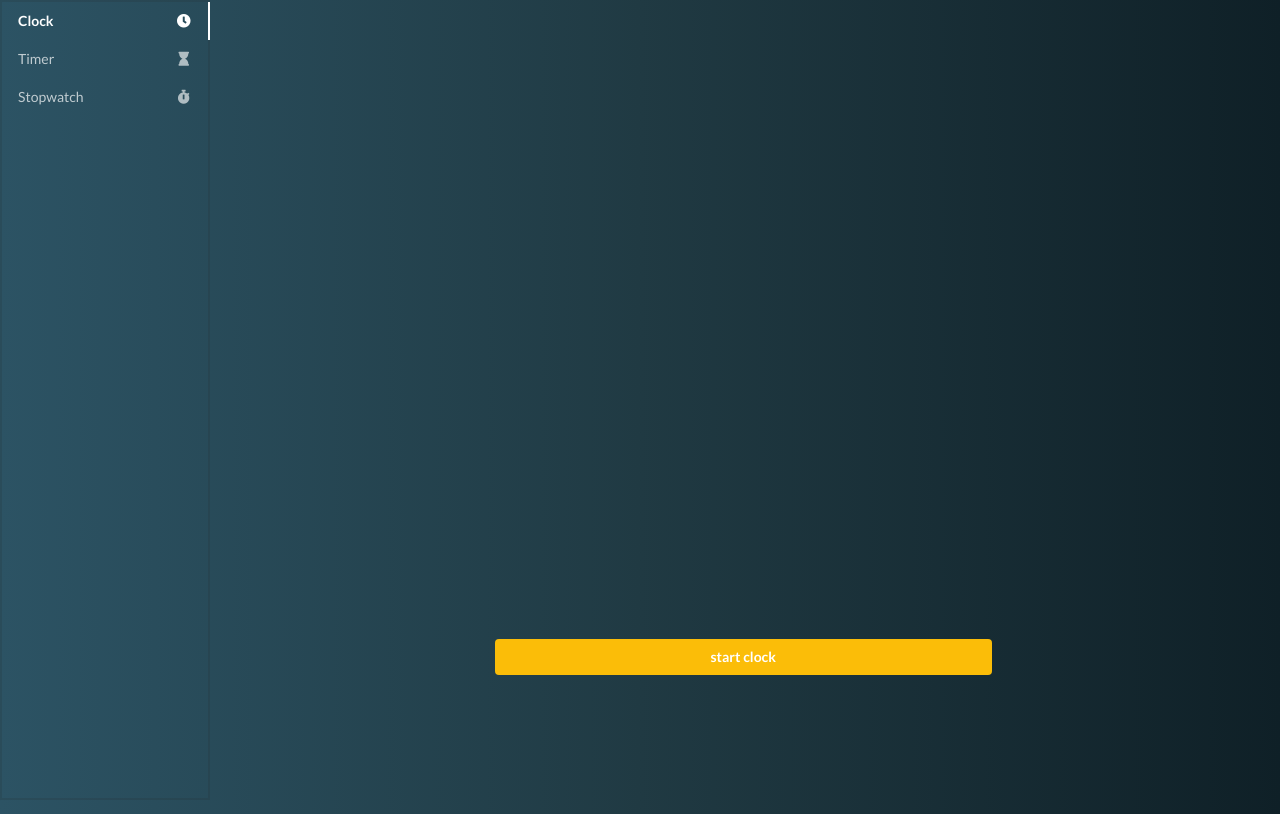
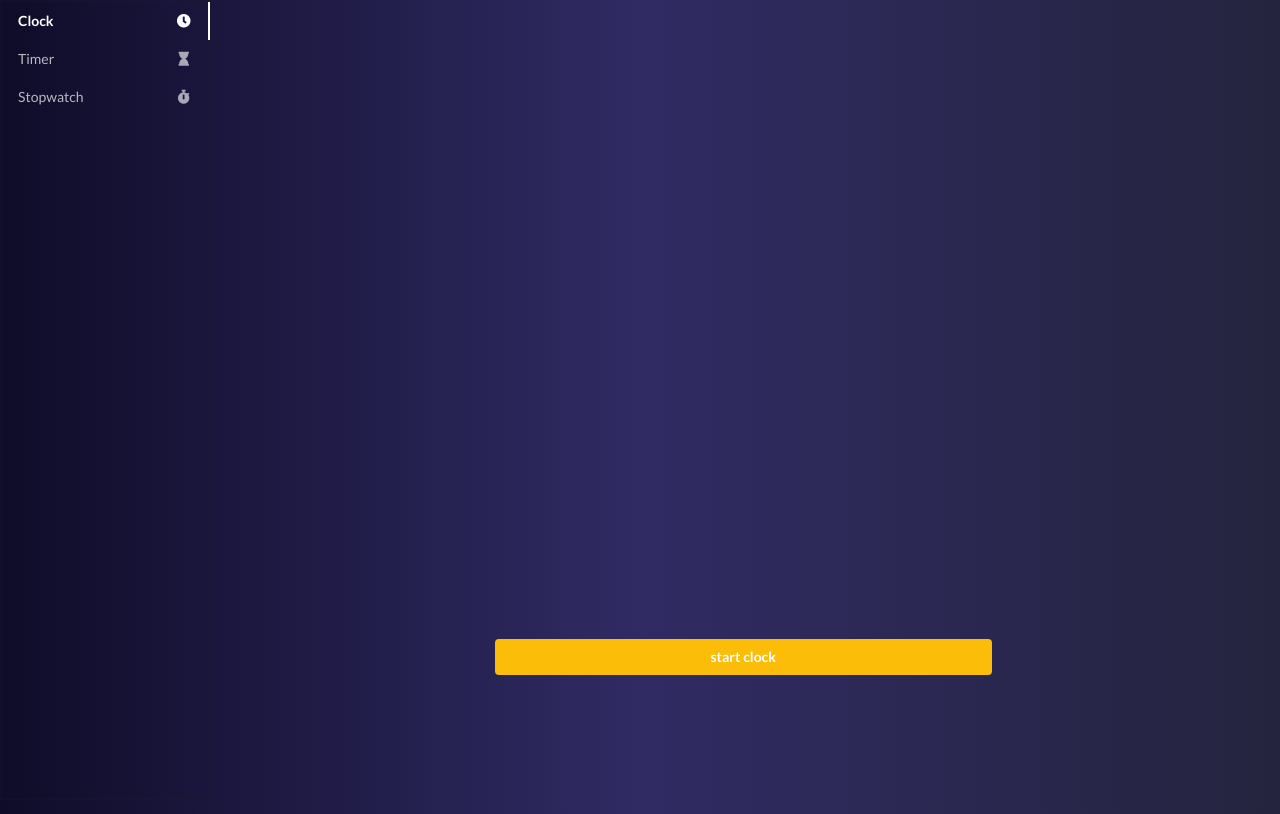
Before and after one commit to malekeym/Clock, a React (Create React App) app: page / in a window 1280 px wide. Built offline with nearby package versions, Linux system fonts and the light colour scheme.

Commit message:
change gradient

```diff
--- a/src/index.css
+++ b/src/index.css
@@ -5,9 +5,10 @@ body {
     sans-serif;
   -webkit-font-smoothing: antialiased;
   -moz-osx-font-smoothing: grayscale;
-    background: #0F2027;  /* fallback for old browsers */
-    background: linear-gradient(to right, #2C5364, #203A43, #0F2027); /* W3C, IE 10+/ Edge, Firefox 16+, Chrome 26+, Opera 12+, Safari 7+ */
-}
+  background: #0f0c29;  /* fallback for old browsers */
+  background: -webkit-linear-gradient(to left, #24243e, #302b63, #0f0c29);  /* Chrome 10-25, Safari 5.1-6 */
+  background: linear-gradient(to left, #24243e, #302b63, #0f0c29); /* W3C, IE 10+/ Edge, Firefox 16+, Chrome 26+, Opera 12+, Safari 7+ */
+  }
 
 code {
   font-family: source-code-pro, Menlo, Monaco, Consolas, 'Courier New',
```
